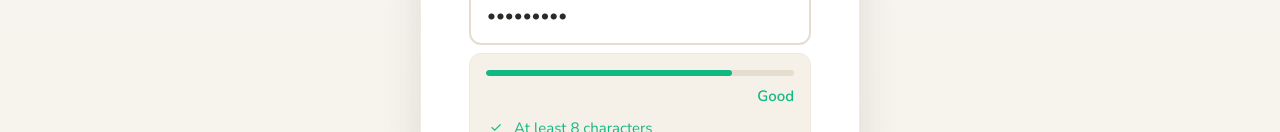
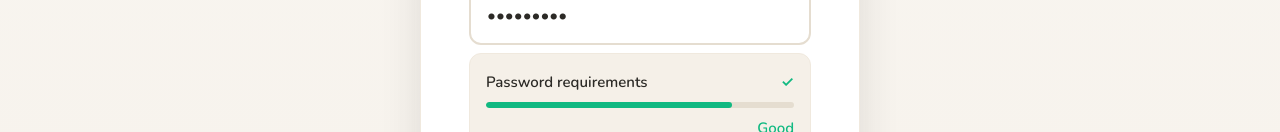
Before and after one commit to seimongrando/famli, a Vue app in the folder frontend/: page /entrar in a window 1280 px wide. Both pictures are taken after typing "name@example.com", "Sample123" into the empty fields and a click on the button "Create account". Shown: the part 668-800 px from the top of the page. Built offline with nearby package versions, Linux system fonts and the light colour scheme; no server answers.

Commit message:
2nd version - PoC

```diff
--- a/frontend/src/components/PasswordStrength.vue
+++ b/frontend/src/components/PasswordStrength.vue
@@ -108,6 +108,9 @@ const strengthLabel = computed(() => {
   }
 })
 
+// Se o usuário começou a digitar
+const hasStartedTyping = computed(() => props.password.length > 0)
+
 // =============================================================================
 // LISTA DE REQUISITOS
 // =============================================================================
@@ -130,18 +133,20 @@ const requirements = computed(() => [
     label: t('password.req.number'),
     met: hasNumber.value,
     required: true
-  },
+  }
+])
+
+// Requisitos opcionais (bônus)
+const bonusRequirements = computed(() => [
   {
     key: 'uppercase',
     label: t('password.req.uppercase'),
-    met: hasUppercase.value,
-    required: false
+    met: hasUppercase.value
   },
   {
     key: 'special',
     label: t('password.req.special'),
-    met: hasSpecial.value,
-    required: false
+    met: hasSpecial.value
   }
 ])
 
@@ -156,9 +161,21 @@ watch(isValid, (newValue) => {
 </script>
 
 <template>
-  <div v-if="show && password.length > 0" class="password-strength">
-    <!-- Barra de força -->
-    <div class="strength-bar">
+  <div v-if="show" class="password-strength">
+    <!-- Título dos requisitos -->
+    <div class="password-strength__header">
+      <span class="password-strength__title">{{ t('password.requirements') }}</span>
+      <span
+        v-if="hasStartedTyping"
+        class="password-strength__status"
+        :class="{ 'password-strength__status--valid': isValid }"
+      >
+        {{ isValid ? '✓' : '' }}
+      </span>
+    </div>
+
+    <!-- Barra de força (só mostra após digitar) -->
+    <div v-if="hasStartedTyping" class="strength-bar">
       <div
         class="strength-bar__fill"
         :class="`strength-bar__fill--${strengthLevel}`"
@@ -167,11 +184,15 @@ watch(isValid, (newValue) => {
     </div>
 
     <!-- Label de força -->
-    <div class="strength-label" :class="`strength-label--${strengthLevel}`">
+    <div
+      v-if="hasStartedTyping && strengthLabel"
+      class="strength-label"
+      :class="`strength-label--${strengthLevel}`"
+    >
       {{ strengthLabel }}
     </div>
 
-    <!-- Lista de requisitos -->
+    <!-- Lista de requisitos obrigatórios -->
     <ul class="requirements-list">
       <li
         v-for="req in requirements"
@@ -179,20 +200,38 @@ watch(isValid, (newValue) => {
         class="requirement"
         :class="{
           'requirement--met': req.met,
-          'requirement--optional': !req.required
+          'requirement--pending': !req.met && hasStartedTyping
         }"
       >
         <span class="requirement__icon">
-          {{ req.met ? '✓' : '○' }}
+          <template v-if="req.met">✓</template>
+          <template v-else-if="hasStartedTyping">✗</template>
+          <template v-else>○</template>
         </span>
         <span class="requirement__label">
           {{ req.label }}
-          <span v-if="!req.required" class="requirement__optional">
-            ({{ t('password.optional') }})
-          </span>
+          <span class="requirement__required">*</span>
         </span>
       </li>
     </ul>
+
+    <!-- Requisitos opcionais (só mostra após senha válida) -->
+    <div v-if="isValid" class="bonus-section">
+      <div class="bonus-section__title">{{ t('password.bonus') }}</div>
+      <ul class="requirements-list requirements-list--bonus">
+        <li
+          v-for="req in bonusRequirements"
+          :key="req.key"
+          class="requirement requirement--optional"
+          :class="{ 'requirement--met': req.met }"
+        >
+          <span class="requirement__icon">
+            {{ req.met ? '✓' : '○' }}
+          </span>
+          <span class="requirement__label">{{ req.label }}</span>
+        </li>
+      </ul>
+    </div>
   </div>
 </template>
 
@@ -207,6 +246,33 @@ watch(isValid, (newValue) => {
   background: var(--color-bg-warm);
   border-radius: var(--radius-md);
   border: 1px solid var(--color-border-light);
+}
+
+/* =============================================================================
+   HEADER
+   ============================================================================= */
+
+.password-strength__header {
+  display: flex;
+  justify-content: space-between;
+  align-items: center;
+  margin-bottom: var(--space-sm);
+}
+
+.password-strength__title {
+  font-size: var(--font-size-sm);
+  font-weight: 600;
+  color: var(--color-text);
+}
+
+.password-strength__status {
+  font-size: var(--font-size-sm);
+  color: var(--color-text-soft);
+}
+
+.password-strength__status--valid {
+  color: #10b981;
+  font-weight: 600;
 }
 
 /* =============================================================================
@@ -292,6 +358,10 @@ watch(isValid, (newValue) => {
   gap: var(--space-xs);
 }
 
+.requirements-list--bonus {
+  margin-top: var(--space-xs);
+}
+
 .requirement {
   display: flex;
   align-items: center;
@@ -309,6 +379,14 @@ watch(isValid, (newValue) => {
   color: #10b981;
 }
 
+.requirement--pending {
+  color: #ef4444;
+}
+
+.requirement--pending .requirement__icon {
+  color: #ef4444;
+}
+
 .requirement--optional {
   opacity: 0.8;
 }
@@ -324,9 +402,26 @@ watch(isValid, (newValue) => {
   flex: 1;
 }
 
-.requirement__optional {
+.requirement__required {
+  color: #ef4444;
+  margin-left: 2px;
+}
+
+/* =============================================================================
+   BONUS SECTION
+   ============================================================================= */
+
+.bonus-section {
+  margin-top: var(--space-md);
+  padding-top: var(--space-sm);
+  border-top: 1px dashed var(--color-border);
+}
+
+.bonus-section__title {
   font-size: var(--font-size-xs);
   color: var(--color-text-soft);
-  opacity: 0.7;
+  margin-bottom: var(--space-xs);
+  text-transform: uppercase;
+  letter-spacing: 0.05em;
 }
 </style>
--- a/frontend/src/i18n/locales/en.json
+++ b/frontend/src/i18n/locales/en.json
@@ -107,6 +107,7 @@
     "password": "Password",
     "passwordPlaceholder": "••••••••",
     "passwordHint": "See password requirements below",
+    "passwordInvalid": "Complete the password requirements above to continue",
     "loginButton": "Sign in",
     "loginLoading": "Signing in...",
     "registerButton": "Create my account",
@@ -334,6 +335,8 @@
     "logout": "Are you sure you want to sign out?"
   },
   "password": {
+    "requirements": "Password requirements",
+    "bonus": "To make it stronger",
     "weak": "Weak",
     "fair": "Fair",
     "good": "Good",
--- a/frontend/src/i18n/locales/pt-BR.json
+++ b/frontend/src/i18n/locales/pt-BR.json
@@ -107,6 +107,7 @@
     "password": "Senha",
     "passwordPlaceholder": "••••••••",
     "passwordHint": "Veja abaixo os requisitos de senha",
+    "passwordInvalid": "Complete os requisitos de senha acima para continuar",
     "loginButton": "Entrar",
     "loginLoading": "Entrando...",
     "registerButton": "Criar minha conta",
@@ -334,6 +335,8 @@
     "logout": "Tem certeza que deseja sair?"
   },
   "password": {
+    "requirements": "Requisitos da senha",
+    "bonus": "Para deixar mais forte",
     "weak": "Fraca",
     "fair": "Razoável",
     "good": "Boa",
--- a/frontend/src/pages/AuthPage.vue
+++ b/frontend/src/pages/AuthPage.vue
@@ -214,10 +214,16 @@ async function handleSubmit() {
             {{ authStore.error }}
           </p>
 
+          <!-- Aviso de senha inválida -->
+          <p v-if="!isLogin && !isPasswordValid && form.password.length > 0" class="form-warning">
+            {{ t('auth.passwordInvalid') }}
+          </p>
+
           <!-- Botão -->
           <button
             type="submit"
             class="btn btn--primary btn--large btn--full"
+            :class="{ 'btn--disabled-hint': !isLogin && !canSubmit && form.password.length > 0 }"
             :disabled="authStore.loading || (!isLogin && !canSubmit)"
           >
             {{ authStore.loading
--- a/frontend/src/styles/main.css
+++ b/frontend/src/styles/main.css
@@ -171,6 +171,14 @@ a:hover {
   transform: translateY(-1px);
 }
 
+/* Botão desabilitado com indicação visual de que falta algo */
+.btn--disabled-hint:disabled {
+  background: var(--color-border);
+  color: var(--color-text-soft);
+  opacity: 1;
+  position: relative;
+}
+
 .btn--accent {
   background: var(--color-accent);
   color: white;
@@ -300,6 +308,17 @@ a:hover {
   margin-top: var(--space-sm);
   font-size: var(--font-size-sm);
   color: var(--color-danger);
+}
+
+.form-warning {
+  margin-top: var(--space-sm);
+  margin-bottom: var(--space-sm);
+  padding: var(--space-sm) var(--space-md);
+  font-size: var(--font-size-sm);
+  color: #92400e;
+  background: #fef3c7;
+  border-radius: var(--radius-sm);
+  border: 1px solid #fcd34d;
 }
 
 /* Chips/Tags */
```
